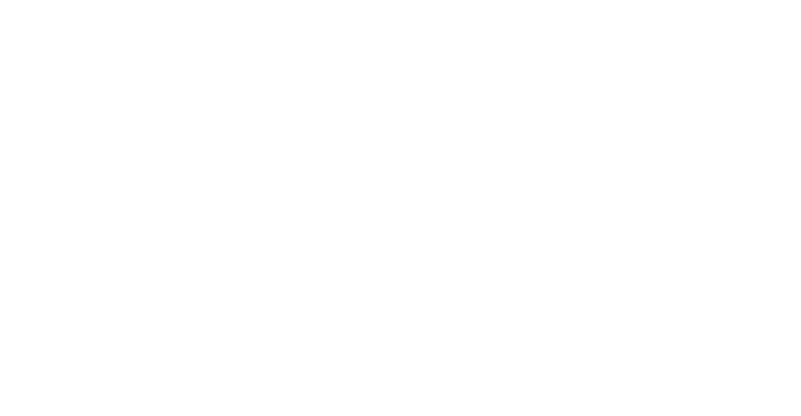
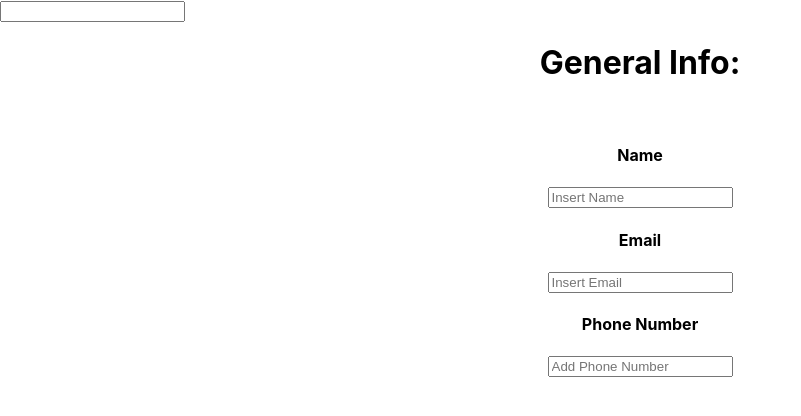
Before and after one commit to adyang94/CV-app, a React (Create React App) app: page / in a window 1280 px wide. Shown: the top 416 px of the page, without its empty margins (0-801 px from the left). Built offline with nearby package versions, Linux system fonts and the light colour scheme.

Commit message:
updates to general info

```diff
--- a/public/index.html
+++ b/public/index.html
@@ -10,6 +10,7 @@
       content="Web site created using create-react-app"
     />
     <link rel="apple-touch-icon" href="%PUBLIC_URL%/logo192.png" />
+    <input type="" >
     <!--
       manifest.json provides metadata used when your web app is installed on a
       user's mobile device or desktop. See https://developers.google.com/web/fundamentals/web-app-manifest/
--- a/src/App.js
+++ b/src/App.js
@@ -1,10 +1,11 @@
 import logo from './logo.svg';
 import './App.css';
+import GeneralInfo from './components/generalInfo';
 
 function App() {
   return (
     <div className="App">
-
+      <GeneralInfo />
     </div>
   );
 }
--- a/src/components/generalInfo.js
+++ b/src/components/generalInfo.js
@@ -1,2 +1,52 @@
-import React from 'react';
-import ReactDOM from 'react-dom';
+import React, {useState} from 'react';
+
+function GeneralInfo (props) {
+
+  const [generalInfoData, setGeneralInfo] = useState({
+    name: '',
+    email: '',
+    phoneNumber: ''
+  });
+
+  const saveGeneralInfo = (newInfo) => {
+    setGeneralInfo(
+      ...generalInfoData,
+
+      )
+  };
+
+  return (  //JSX
+    <div>
+      <h1>General Info:</h1><br></br>
+      <h4>Name</h4>
+        <input
+          name = 'name'
+          type = 'text'
+          value = {generalInfoData.name}
+          onChange = {saveGeneralInfo}
+          id = 'generalInfoNameInput'
+          placeholder = 'Insert Name'
+        />
+      <h4>Email</h4>
+        <input
+          name = 'email'
+          type = 'email'
+          value = {generalInfoData.email}
+          onChange = {saveGeneralInfo}
+          id = 'generalInfoEmailInput'
+          placeholder = 'Insert Email'
+        />
+      <h4>Phone Number</h4>
+        <input
+          name = 'phoneNumber'
+          type = 'number'
+          value = {generalInfoData.phoneNumber}
+          onChange = {saveGeneralInfo}
+          id = 'generalInfoPhoneNumber'
+          placeholder = 'Add Phone Number'
+        />
+
+    </div>
+  )
+};
+export default GeneralInfo;
```
